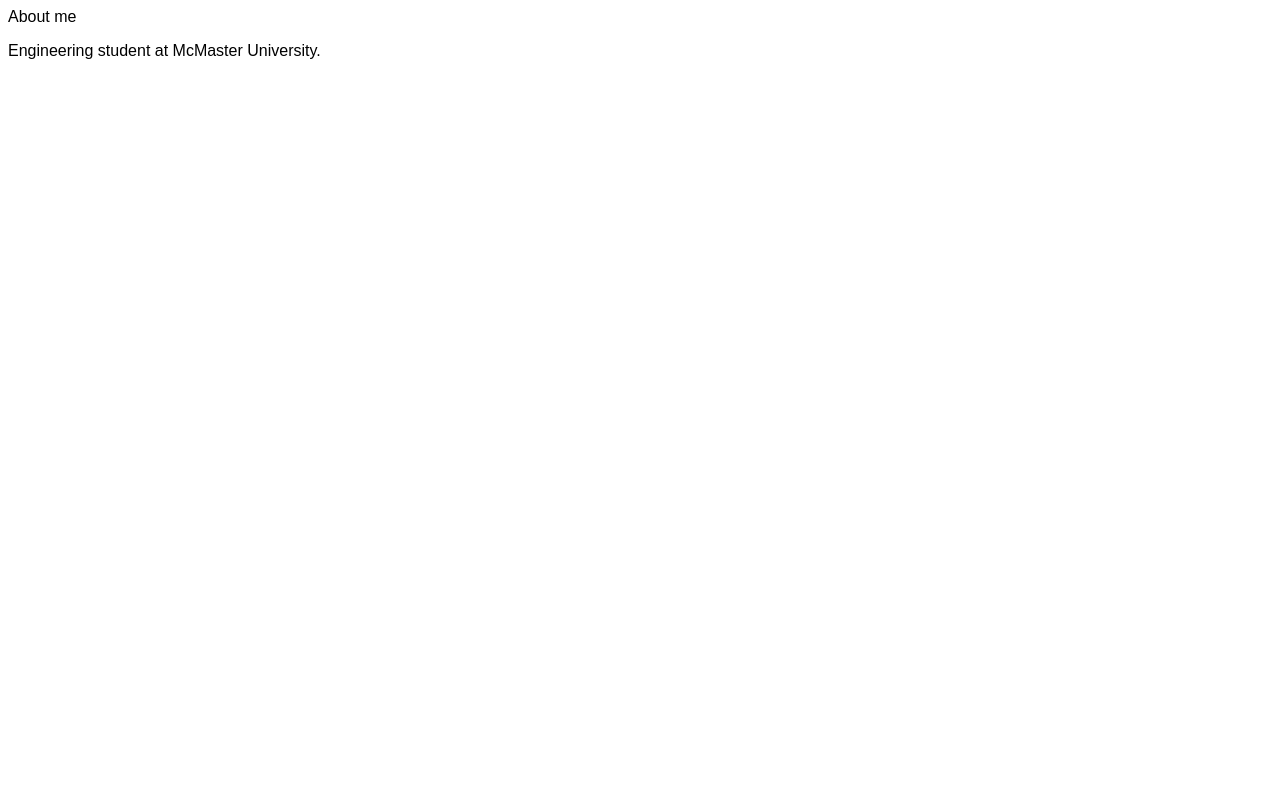
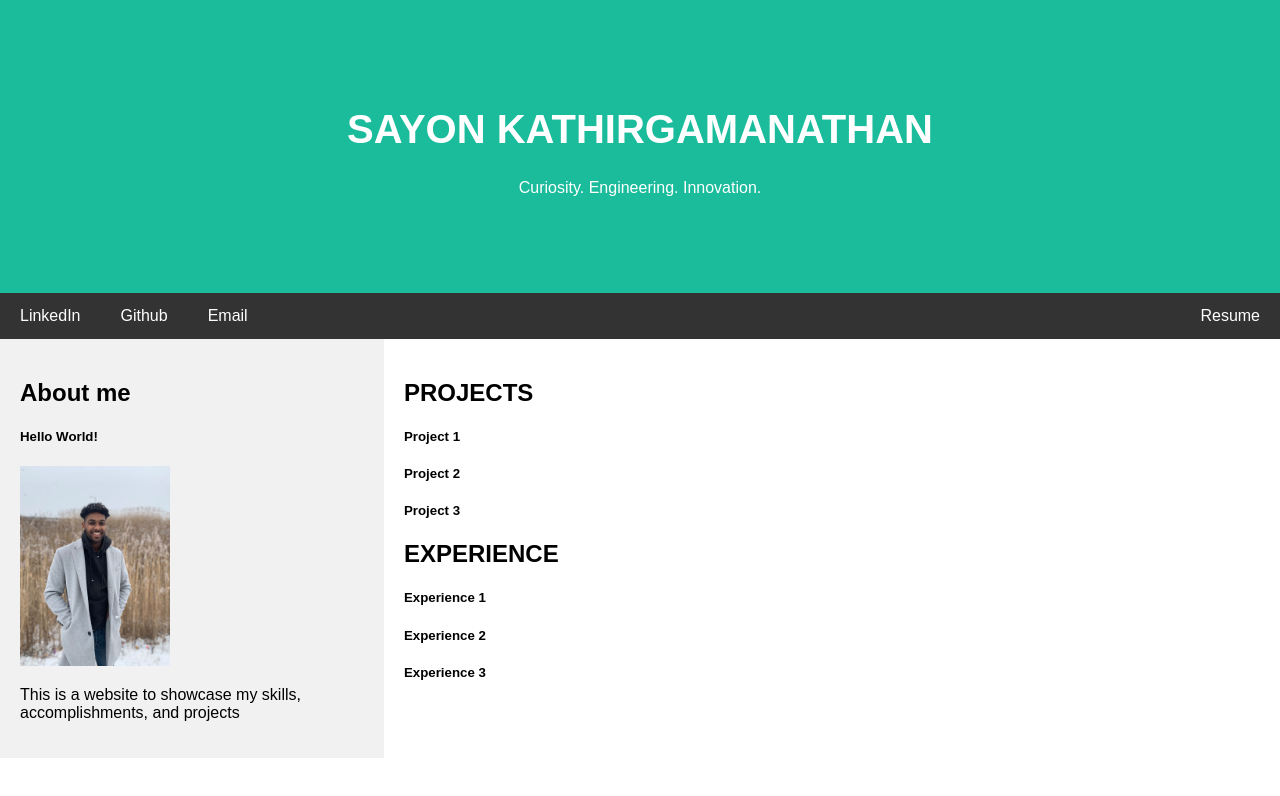
Before and after one commit to sayonk/sayonk.github.io, a plain HTML site: page Website.html in a window 1280 px wide. Drawn offline with Linux system fonts and the light colour scheme.

Commit message:
Added links to contact information (LinkedIn, Github, Email, Resume). Added layout for projects and experience sections.

```diff
--- a/Website.html
+++ b/Website.html
@@ -5,15 +5,125 @@
 <meta charset="UTF-8">
 <meta name="viewport" content="width=device-width, initial-scale=1">
 <style>
+/* Ensure proper sizing */
+* {
+	box-sizing: border-box;
+}
+
 body {
 	font-family: Arial, Helvetica, sans-serif;
+	margin: 0;
 }
+
+/* Style the header */
+.header {
+	padding: 80px; /* some padding */
+	text-align: center; /* center the text */
+	background: #1abc9c; /* green background */
+	color: white; /* white text color */
+}
+/* Increase the font size of the h1 element */
+.header h1 {
+	font-size: 40px;
+}
+
+/* Style the top navigation bar */
+.navbar {
+	overflow: hidden; /* Hide overflow */
+	background-color: #333; /* Dark background color */
+}
+
+/* Style the navigation bar links */
+.navbar a {
+	float: left; /* Make sure that the links stay side-by-side */
+	display: block; /* Change the display to block, for responsive reasons (see below) */
+	color: white; /* White text color */
+	text-align: center; /* Center the text */
+	padding: 14px 20px; /* Add some padding */
+	text-decoration: none; /* Remove underline */
+}
+
+/* Right-aligned link */
+.navbar a.right {
+	float: right; /* Float a link to the right */
+}
+
+/* Change color on hover/mouse-over */
+.navbar a:hover {
+	background-color: #ddd; /* Grey background color */
+	color: black; /* Black text color */
+}
+
+/* Column container */
+.row {
+	display: flex;
+	flex-wrap: wrap;
+}
+
+/* Create two unequal columns that sits next to each other */
+/* Sidebar/;eft column */
+.side {
+	flex: 30%; /* Set the width of the sidebar */
+	background-color: #f1f1f1; /* Grey background color */
+	padding: 20px; /* Some padding */
+}
+
+/* Main column */
+.main {
+	flex: 70%; /* Set the width of the main content */
+	background-color: white; /* White background color */
+	padding: 20px; /* Some padding */
+}
+
+/* Responsive layout - when the screen is less than 700px wide, make the two columns stack on top of each other instead of next to each other */
+@media screen and (max-width: 700px) {
+	.row {
+		flex-direction: column;
+	}
+}
+
+/* Responsive layout - when the screen is less than 400px wide, make the navigation links stack on top of each other instead of next to each other */
+@media screen and (max-width: 400px) {
+	.navbar a {
+		float: none;
+		width:100%;
+	}
+}
+
 </style>
 </head>
 <body>
 
-<hl>About me</h1>
-<p>Engineering student at McMaster University.</p>
+<div class ="header">
+	<h1>SAYON KATHIRGAMANATHAN</h1>
+	<p>Curiosity. Engineering. Innovation.</p>
+</div>
+
+<div class="navbar">
+	<a href="https://www.linkedin.com/in/sayon-kathirgamanathan/" target="_blank">LinkedIn</a>
+	<a href="https://github.com/sayonk" target="_blank">Github</a>
+	<a href="mailto:sayon.mk@gmail.com" target="_blank">Email</a>
+	<a href="Sayon_Kathirgamanathan.pdf" target="_blank" class="right">Resume</a>
+</div>
+
+<div class="row">
+	<div class="side">
+		<h2>About me</h2>
+		<h5>Hello World!</h5>
+		<img src="Portrait.jpg" alt="Portrait" height="200">
+		<p>This is a website to showcase my skills, accomplishments, and projects</p>
+	</div>
+	<div class="main">
+		<h2>PROJECTS</h2>
+		<h5>Project 1</h5>
+		<h5>Project 2</h5>
+		<h5>Project 3</h5>
+		<h2>EXPERIENCE</h2>
+		<h5>Experience 1</h5>
+		<h5>Experience 2</h5>
+		<h5>Experience 3</h5>
+	</div>
+</div>
 
 </body>
 </html>
```
Also changed, not shown: Portrait.jpg (added), 1 other file.
